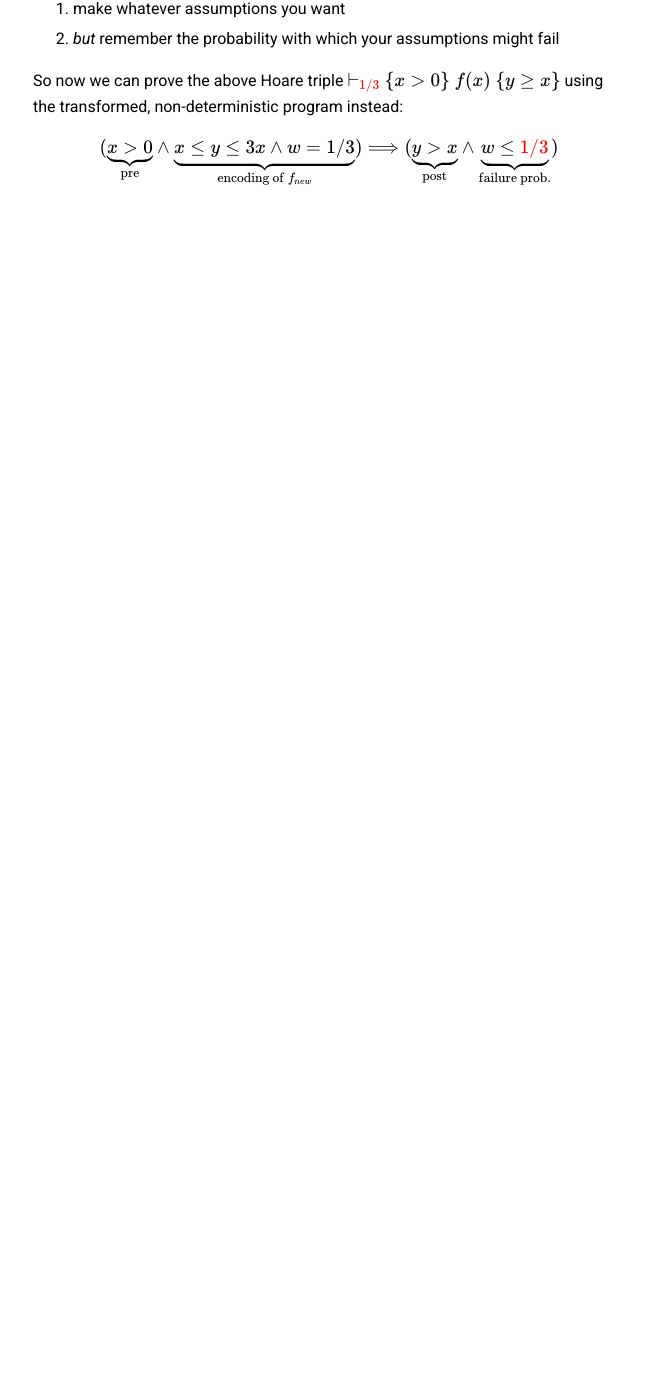
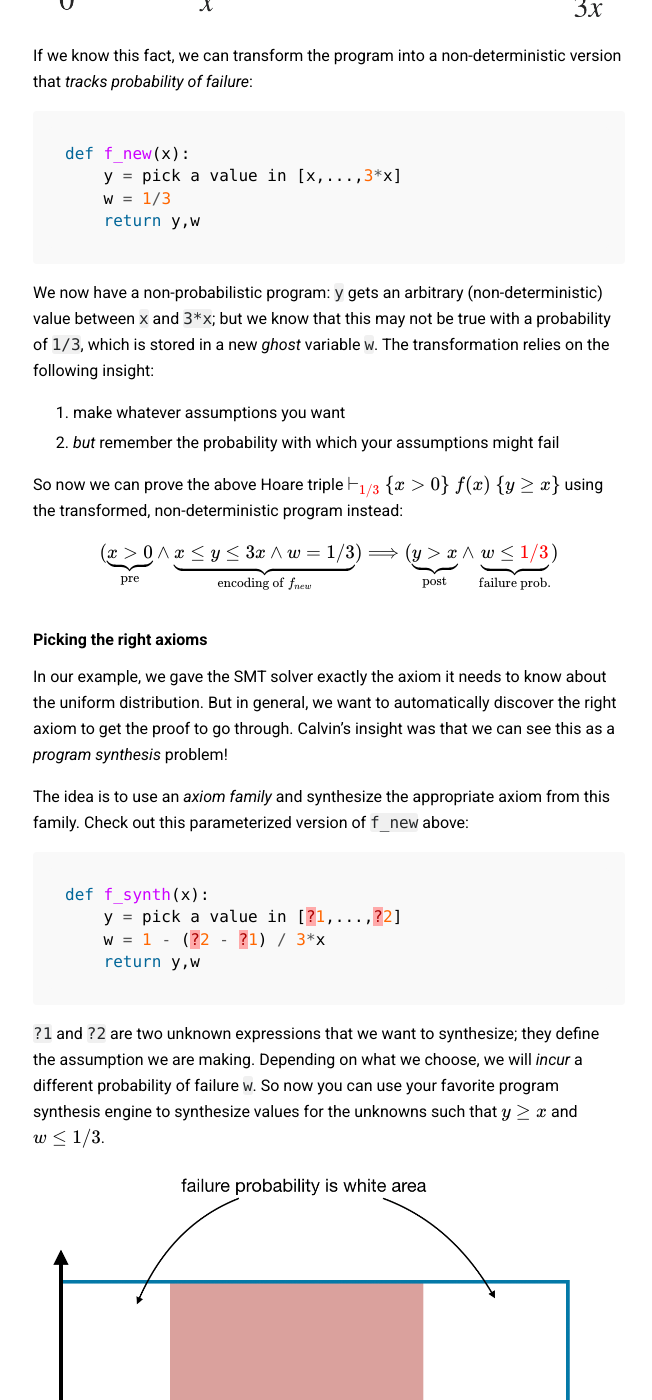
Before and after one commit to barghouthi/blog, a Jekyll site: the page built from _posts/2019-07-15-smt-probability.md, in a window 1280 px wide and 1400 px high, scrolled down 2109 px. Shown: the whole window, without its empty margins (311-963 px from the left). Built offline with Jekyll 4.4.1, drawn with Linux system fonts in a browser that asks for light colours; formulas are drawn with MathJax 3; before the commit the page ends 2360 px from its top, so only the background shows below that; some of the changed text lies outside the part shown.

Commit message:
updates to post

````diff
--- a/_posts/2019-07-15-smt-probability.md
+++ b/_posts/2019-07-15-smt-probability.md
@@ -55,10 +55,13 @@ This Hoare triple is intuitively valid: values of $y$ are uniformly distributed
 Cool. But we want to automatically establish this Hoare triple with an SMT solver.
 How? We'll get rid of probability. Adios!
 
-## Turning probability to non-determinism
+## Turning sampling into non-determinism
 
 The idea is that the SMT solver needs to only know a few *axioms* about the probability distributions in order to construct the proof.
 In our example, the proof relies on the obvious fact that $y \geq x$ with a probability of $2/3$.
+
+![Probability density function]({{site.url}}/assets/probability1.png)
+
 If we know this fact, we can transform the program into a non-deterministic version that *tracks probability of failure*:
 
 ```python
@@ -79,3 +82,43 @@ The transformation relies on the following insight:
 So now we can prove the above Hoare triple $$\vdash_{\color{red}{1/3}} \{x > 0\}  ~f(x)~ \{y \geq x\}$$  using the transformed, non-deterministic program instead:
 
 $$(\underbrace{x > 0}_{\text{pre}} \land \underbrace{x \leq y \leq 3x  \land w = 1/3}_{\text{encoding of } f_\textit{new}}) \Longrightarrow (\underbrace{y > x}_{\text{post}} \land \underbrace{w \leq \color{red}{1/3}}_{\text{failure prob.}})$$
+
+## Picking the right axioms
+
+In our example, we gave the SMT solver exactly the axiom it needs to know about the uniform distribution.
+But in general, we want to automatically discover the right axiom to get the proof to go through.
+Calvin's insight was that we can see this as a *program synthesis* problem!
+
+The idea is to use an *axiom family* and synthesize the appropriate axiom from this family.
+Check out this parameterized version of `f_new` above:
+
+```python
+def f_synth(x):
+    y = pick a value in [?1,...,?2]
+    w = 1 - (?2 - ?1) / 3*x
+    return y,w
+```
+
+`?1` and `?2` are two unknown expressions that we want to synthesize; they define the assumption we are making.
+Depending on what we choose, we will *incur* a different probability of failure `w`.
+So now you can use your favorite program synthesis engine to synthesize values for the unknowns such that $$y \geq x$$ and $w \leq 1/3$.
+
+![Probability density function of axiom family]({{site.url}}/assets/probability2.png)
+
+
+Say we pick `2*x` and `3*x` for `?1` and `?2`.
+We get the following program:
+
+```python
+def f_synth(x):
+    y = pick a value in [2*x,...,3*x]
+    w = 2/3
+    return y,w
+```
+
+This proves our postcondition---that $y \geq  x$---but with a failure probability of $2/3$ (higher than our goal of $1/3$).
+
+## Conclusion
+
+Our paper gives a soundness-police-compliant view of this idea. We manage to automatically prove accuracy properties of some sophisticated algorithms from differential privacy.
+It's really fascinating how far we can take SMT solvers.
````
Also changed, not shown: other parts of _posts/2019-07-15-smt-probability.md (+1 -1 lines), assets/probability1.png (added), assets/probability2.png (added), 4 other files.
